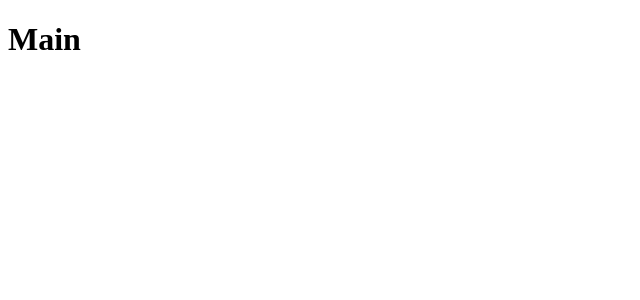
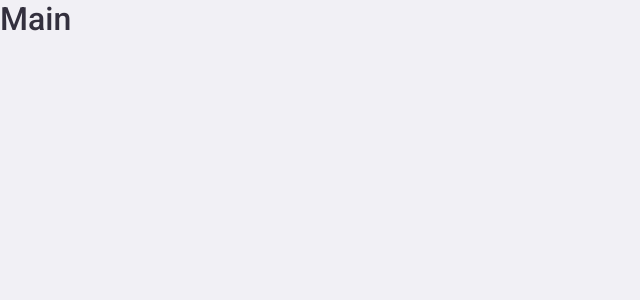
Before and after one commit to gabriel-fz/tcc-experimento, a React (Create React App) app: page / in a window 1280 px wide. Shown: the top 300 px of the page, without its empty margins (0-640 px from the left). Built offline with nearby package versions, Linux system fonts and the light colour scheme.

Commit message:
adicionando estilização com styled-components e criando estilos e temas globais

```diff
--- a/package.json
+++ b/package.json
@@ -14,6 +14,7 @@
     "react-dom": "^17.0.2",
     "react-router-dom": "^5.2.0",
     "react-scripts": "4.0.3",
+    "styled-components": "^5.2.3",
     "typescript": "^4.1.2",
     "web-vitals": "^1.0.1"
   },
@@ -43,6 +44,7 @@
   },
   "devDependencies": {
     "@types/react-router-dom": "^5.1.7",
+    "@types/styled-components": "^5.1.9",
     "@typescript-eslint/eslint-plugin": "^4.22.0",
     "@typescript-eslint/parser": "^4.22.0",
     "eslint": "^7.24.0",
--- a/public/index.html
+++ b/public/index.html
@@ -5,6 +5,9 @@
     <link rel="icon" href="%PUBLIC_URL%/favicon.ico" />
     <meta name="viewport" content="width=device-width, initial-scale=1" />
     <meta name="theme-color" content="#141C3C" />
+    <link rel="preconnect" href="https://fonts.gstatic.com">
+    <link href="https://fonts.googleapis.com/css2?family=Roboto:wght@400;500;700&display=swap" rel="stylesheet">
+
     <title>Experimento de Aprendizado</title>
   </head>
   <body>
--- a/src/App.tsx
+++ b/src/App.tsx
@@ -1,11 +1,19 @@
 import React from 'react';
 import { BrowserRouter } from 'react-router-dom';
+import { ThemeProvider } from 'styled-components';
+
+import GlobalStyle from './styles/global';
+import theme from './styles/theme';
 
 import Routes from './routes';
 
 const App: React.FC = () => (
   <BrowserRouter>
-    <Routes />
+    <ThemeProvider theme={theme}>
+      <Routes />
+
+      <GlobalStyle />
+    </ThemeProvider>
   </BrowserRouter>
 );
 
--- /dev/null
+++ b/src/styles/global.ts
@@ -0,0 +1,36 @@
+import { createGlobalStyle } from 'styled-components';
+
+export default createGlobalStyle`
+  * {
+    margin: 0;
+    padding: 0;
+    box-sizing: border-box;
+    font-variant-numeric: lining-nums;
+    }
+
+    body {
+      background: #F1F0F5;
+      color: #33303E;
+      -webkit-font-smoothing: antialiased;
+    }
+
+    body, input, button {
+      font-family: 'Roboto', sans-serif;
+      font-size:16px;
+      font-variant-numeric: lining-nums;
+    }
+
+    h1, h2, h3, h4, h5, h6, strong {
+      font-weight: 500;
+    }
+
+    button {
+      cursor: pointer;
+    }
+
+    button:focus {
+      outline: thin dotted;
+      outline: 0px auto -webkit-focus-ring-color;
+      outline-offset: 0px;
+    }
+`;
--- /dev/null
+++ b/src/styles/theme/colors.ts
@@ -0,0 +1,9 @@
+export const colors = {
+  primary: '#141C3C',
+  secondary: '#212D5B',
+  tertiary: '#243B97',
+  success: '#1AD67B',
+  danger: '#FF535A',
+  play: '#D32EFF',
+  normal: '#2B8CFA',
+};
--- /dev/null
+++ b/src/styles/theme/index.ts
@@ -0,0 +1,5 @@
+import { colors } from './colors';
+
+export default {
+  colors,
+};
```
Also changed, not shown: 1 other file (tests, documents, lock files or other folders).
